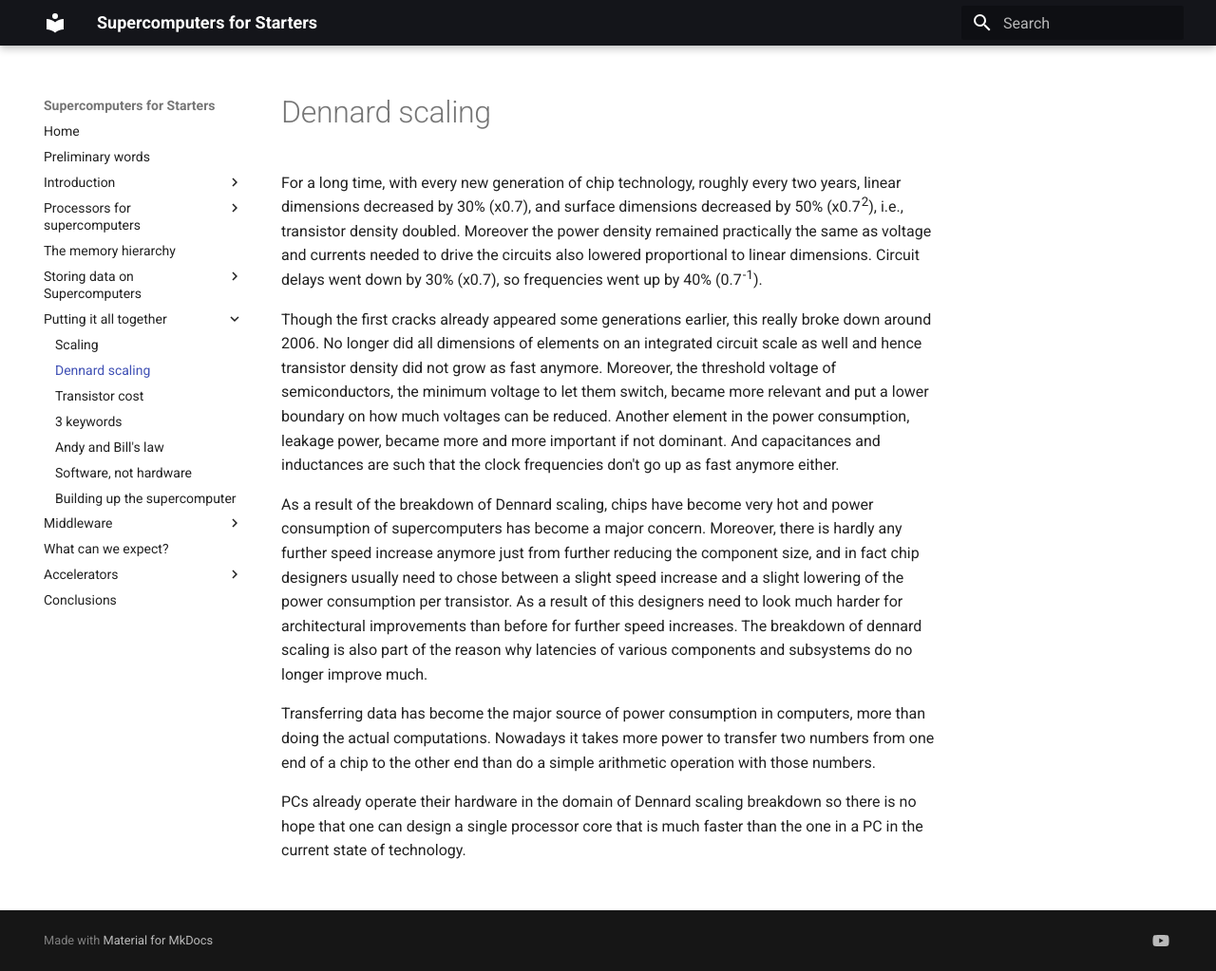
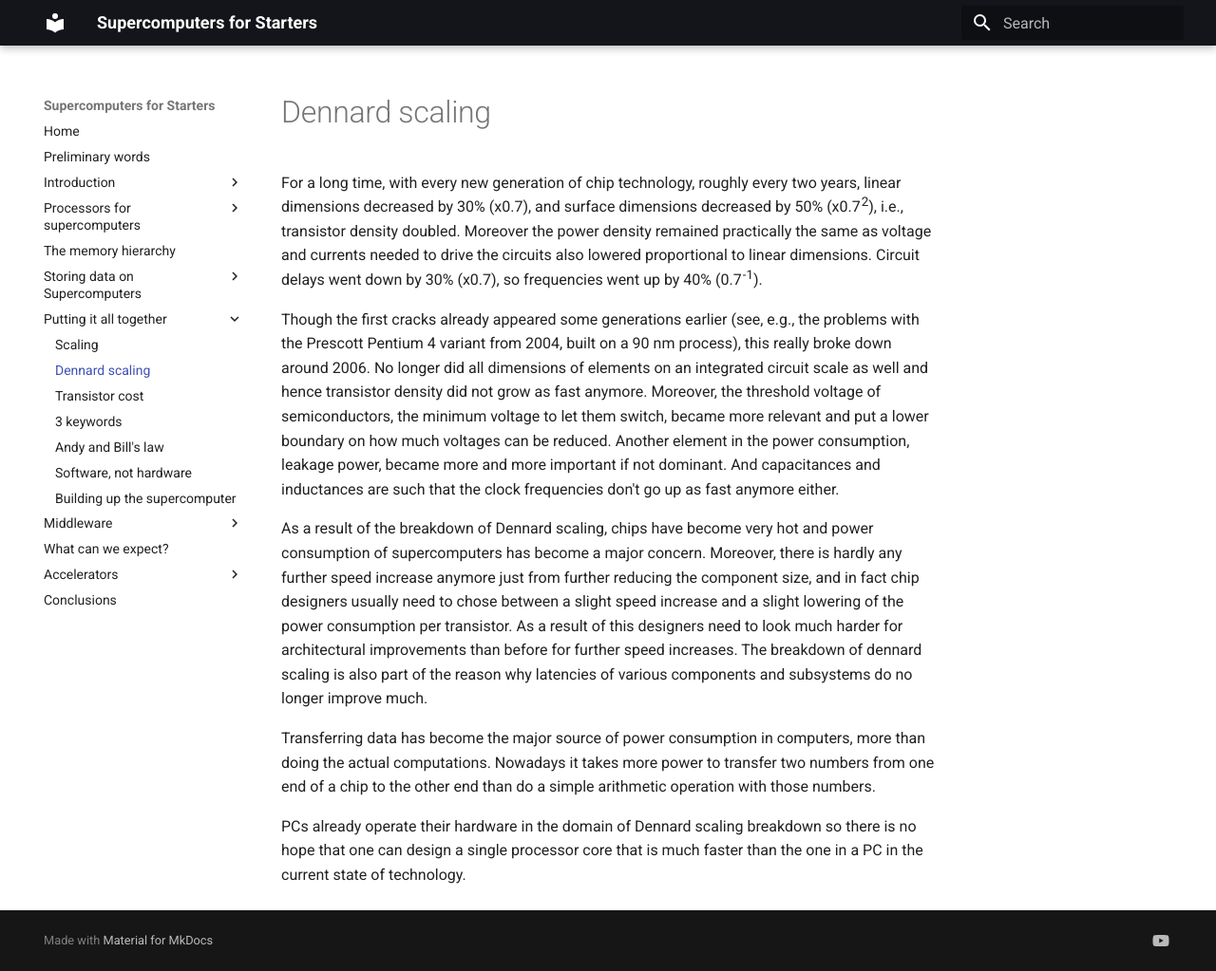
Before and after one commit to klust/SupercomputersForStarters, an MkDocs documentation site: the page built from docs/C05_Summary1/C05_S02_Dennard_scaling.md, in a window 1280 px wide and 1023 px high. Shown: the whole window at 95% size. Built offline with MkDocs 1.6.1 and Material for MkDocs 9.7.7, drawn with Linux system fonts in a browser that asks for light colours.

Commit message:
Various small corrections to chapter 5.

```diff
--- a/docs/C05_Summary1/C05_S02_Dennard_scaling.md
+++ b/docs/C05_Summary1/C05_S02_Dennard_scaling.md
@@ -10,8 +10,9 @@ needed to drive the circuits also lowered proportional to linear dimensions.
 Circuit delays went down by 30% (x0.7), so frequencies went up by
 40% (0.7<sup>-1</sup>).
 
-Though the first cracks already appeared some generations earlier, this really
-broke down around 2006.
+Though the first cracks already appeared some generations earlier
+(see, e.g., the problems with the Prescott Pentium 4 variant from 2004, built
+on a 90 nm process), this really broke down around 2006.
 No longer did all dimensions of elements on an integrated circuit scale as well
 and hence transistor density did not grow as fast anymore.
 Moreover, the threshold voltage of semiconductors, the minimum voltage to let them
```
Also changed, not shown: docs/C05_Summary1/C05_S03_Cost_transistor.md (+3 -2 lines), docs/C05_Summary1/C05_S04_Keywords.md (+3 -4 lines), docs/C05_Summary1/C05_S05_Andy_Bill.md (+2 -2 lines), docs/C05_Summary1/C05_S06_Software_not_hardware.md (+3 -3 lines), docs/C05_Summary1/C05_S07_Building_up_the_supercomputer.md (+3 -4 lines).
